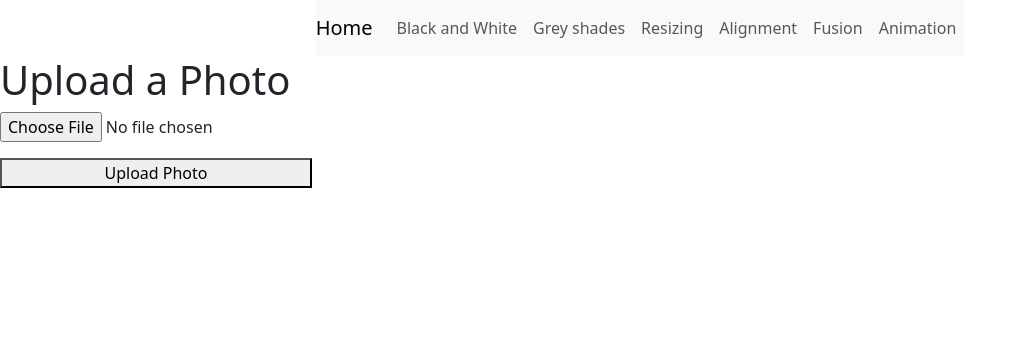
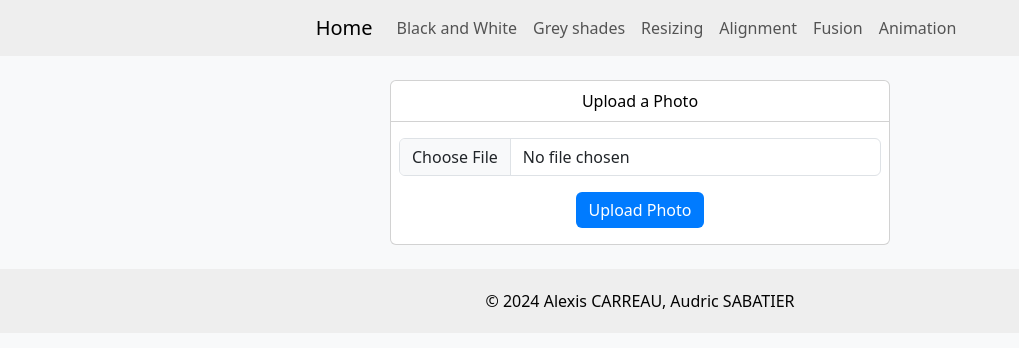
Before and after one commit to Audric-S/PictoTransfo, a Django app: page / in a window 1280 px wide. Shown: the top 348 px of the page, without its empty margins (0-1019 px from the left). Run offline with Django 4.2, Linux system fonts and the light colour scheme; some libraries are stand-ins or nearby versions.

Commit message:
style upload page

```diff
--- a/PictoTransfo/app/templates/upload.template.html
+++ b/PictoTransfo/app/templates/upload.template.html
@@ -1,5 +1,5 @@
 <!DOCTYPE html>
-<html lang="en">
+<html lang="fr">
 <head>
     <meta charset="UTF-8">
     <meta name="viewport" content="width=device-width, initial-scale=1.0">
@@ -17,28 +17,54 @@
         }
     </script>
     <style>
+        body {
+            background-color: #f8f9fa; /* Couleur de fond légère */
+        }
+        .card {
+            margin: auto;
+            max-width: 500px;
+        }
+        .card-header {
+            background-color: #007bff;
+            color: white;
+            text-align: center;
+        }
+        .btn-primary {
+            background-color: #007bff;
+            border: none;
+        }
+        .btn-primary:hover {
+            background-color: #0056b3;
+        }
         .image-upload {
-            width: 300px;
-            height: 300px;
-            object-fit: cover;
-            margin-bottom: 20px;
+            width: 100%;
+            height: auto;
+            margin-top: 20px;
         }
-        form {
+        body {
+            height: 100%; /* Assure que la hauteur totale est de 100% */
+            margin: 0;
             display: flex;
-            flex-direction: row;
-            justify-content: left;
+            flex-direction: column; /* Organise le contenu en colonnes */
         }
-        .form-content {
-            display: flex;
-            flex-direction: column;
-            gap: 1rem;
+        main {
+            flex: 1; /* Permet au contenu principal d'occuper l'espace disponible */
+        }
+        footer {
+            text-align: center;
+            padding: 20px 0;
+            background-color: #EEEEEE;
+            color: rgba(0, 0, 0, 0.99);
+        }
+        header {
+            background-color: #EEEEEE;
         }
     </style>
 </head>
 
 <body>
-    <header class=" d-flex justify-content-center" >
-        <nav class="navbar navbar-expand-lg navbar-light bg-light">
+    <header class="d-flex justify-content-center" >
+        <nav class="navbar navbar-expand-lg">
             <a class="navbar-brand" href="#">Home</a>
             <div class="collapse navbar-collapse" id="navbarNav">
                 <ul class="navbar-nav">
@@ -64,16 +90,29 @@
             </div>
         </nav>
     </header>
-    <h1>Upload a Photo</h1>
-    <form action="{% url 'upload_photo' %}" method="post" enctype="multipart/form-data" onsubmit="return validateForm()">
+    <main class="my-4">
+        <div class="card">
+            <div class="card-header text-center" style="background-color: transparent; border-bottom: 1px solid rgba(0, 0, 0, 0.175);; color: black;">
+                <i class="fas fa-upload"></i> Upload a Photo
+            </div>
+            <form action="{% url 'upload_photo' %}" method="post" enctype="multipart/form-data" onsubmit="return validateForm()" class="my-3 mx-2">
                 {% csrf_token %}
-        <div class="form-content">
-            <input type="file" name="photo" id="photo">
-            <button type="submit">Upload Photo</button>
+                <div class="mb-3">
+                    <input type="file" name="photo" id="photo" class="form-control">
+                </div>
+                <div class="d-flex justify-content-center">
+                    <button type="submit" class="btn btn-primary">Upload Photo</button>
                 </div>
             </form>
+
             {% if pathURL is not null %}
-        <img class="image-upload" src="{{ pathURL }}">
+                <img class="image-upload card-img-bottom" src="{{ pathURL }}" alt="Uploaded Image">
             {% endif %}
+        </div>
+    </main>
+
+    <footer class="footer">
+        &copy; 2024 Alexis CARREAU, Audric SABATIER
+    </footer>
 </body>
 </html>
```
Lines whose indentation alone changed are shown as unchanged.
